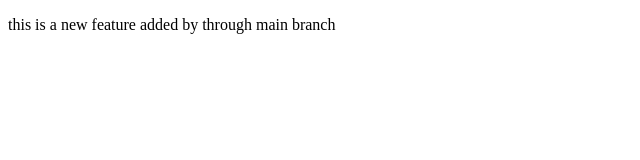
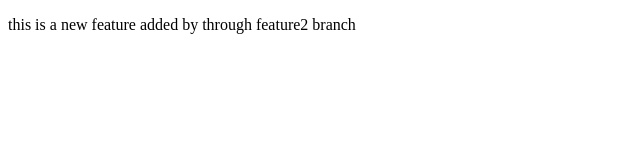
Before and after one commit to sangyapucharankumar/addedlocalrepoforsecondtime, a plain HTML site: page index.html in a window 1280 px wide. Shown: the full height of the page, 0-640 px from the left. Drawn offline with Linux system fonts and the light colour scheme.

Commit message:
file modified through and deleted and added feature2 branch.

```diff
--- a/index.html
+++ b/index.html
@@ -7,7 +7,7 @@
 </head>
 <body>
 
-    <p>this is a new feature added by through main branch</p>
+    <p>this is a new feature added by through feature2 branch</p>
 
 </body>
 </html>
```
